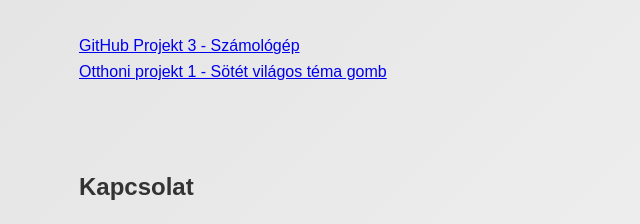
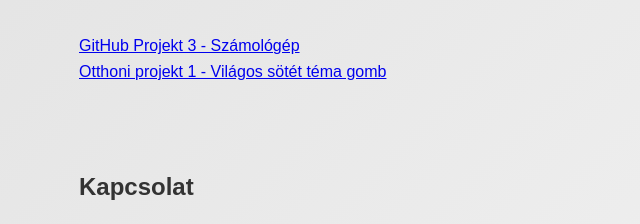
Before and after one commit to RichardVarga20/Portfolio, a plain HTML site: page index.html in a window 1280 px wide. Shown: the part 459-683 px from the top of the page, 49-689 px from the left. Drawn offline with Linux system fonts and the light colour scheme.

Commit message:
Update index.html

```diff
--- a/index.html
+++ b/index.html
@@ -41,7 +41,7 @@
             <div class=portfolio-item">
                 <a href="https://richardvarga20.github.io/szamologep/" target="_blank">GitHub Projekt 3 - Számológép</a>
             </div>
-                    <a href="https://richardvarga20.github.io/sotetvilagosgomb/" target="_blank">Otthoni projekt 1 - Sötét világos téma gomb</a>
+                    <a href="https://richardvarga20.github.io/sotetvilagosgomb/" target="_blank">Otthoni projekt 1 - Világos sötét téma gomb</a>
         </div>
     </section>
 
```
